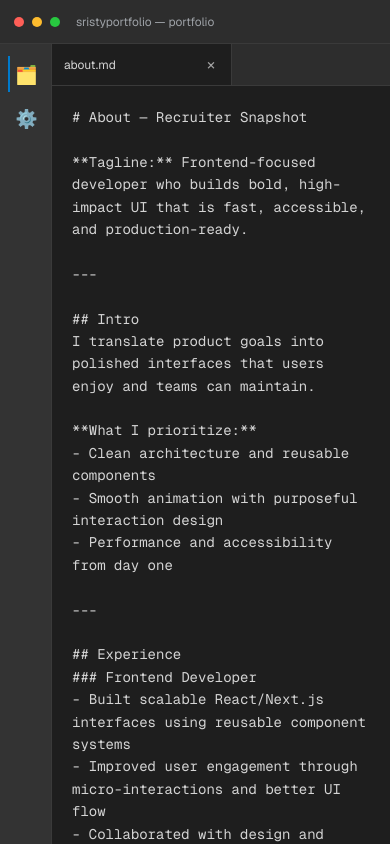
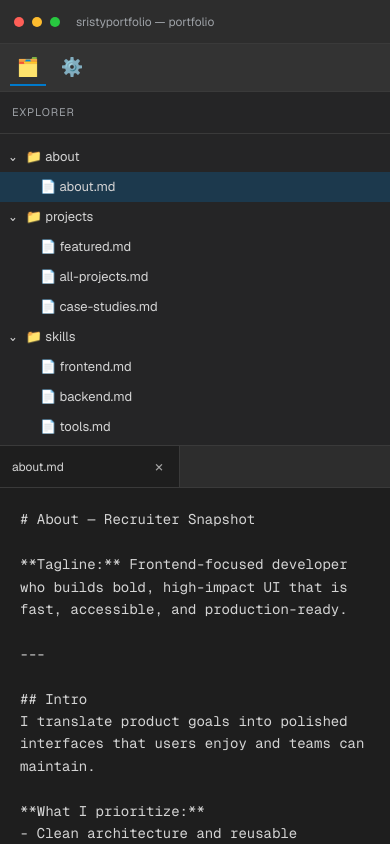
Before and after one commit to SristyVerma/sristyportfolio, a Next.js app: page / in a window 390 px wide. Shown: the top 844 px of the page. Built offline with nearby package versions, Linux system fonts and the light colour scheme.

Commit message:
Fix mobile explorer layout visibility

```diff
--- a/src/app/globals.css
+++ b/src/app/globals.css
@@ -338,15 +338,41 @@ body {
 
 @media (max-width: 840px) {
   .workspace {
-    grid-template-columns: 52px 1fr;
+    grid-template-columns: 1fr;
+    grid-template-rows: 48px minmax(180px, 42vh) minmax(0, 1fr);
+  }
+
+  .activity-bar {
+    flex-direction: row;
+    justify-content: flex-start;
+    align-items: center;
+    border-right: 0;
+    border-bottom: 1px solid var(--border);
+    padding: 0 10px;
+  }
+
+  .activity-item {
+    border-left: 0;
+    border-bottom: 2px solid transparent;
+  }
+
+  .activity-item.active {
+    border-left-color: transparent;
+    border-bottom-color: var(--accent);
   }
 
   .sidebar {
-    display: none;
+    display: flex;
+    border-right: 0;
+    border-bottom: 1px solid var(--border);
+    min-height: 0;
   }
 
   .editor-area {
-    grid-column: 2;
+    grid-column: 1;
+    grid-row: 3;
+    grid-template-rows: 42px 1fr 160px;
+    min-height: 0;
   }
 
   .menu {
```
